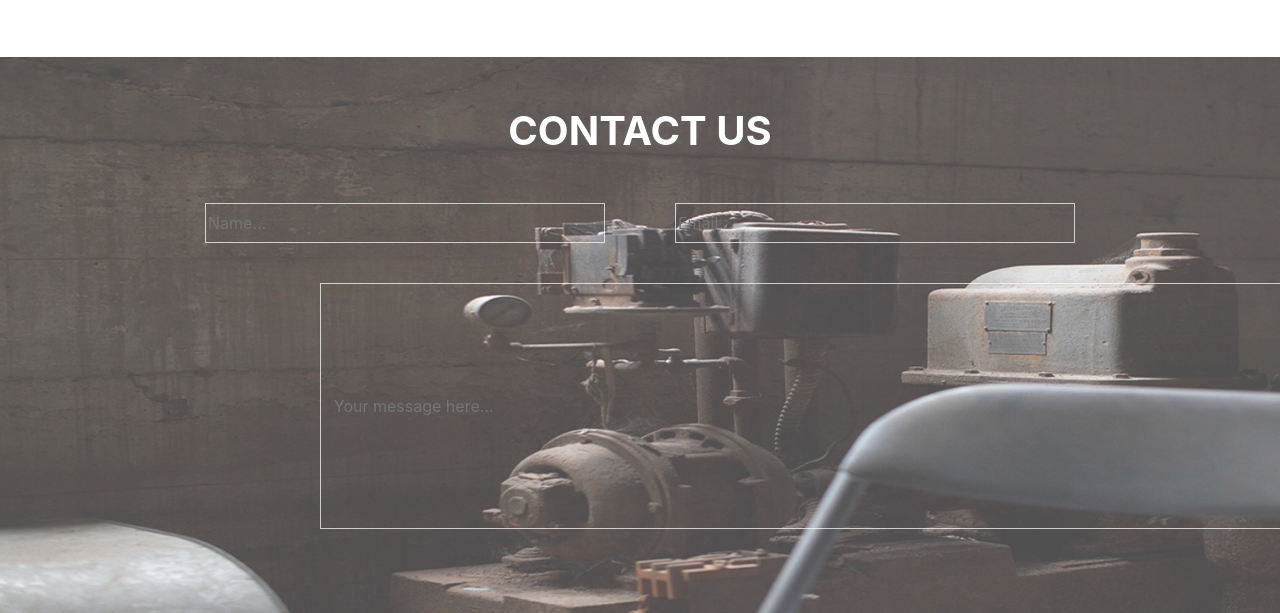
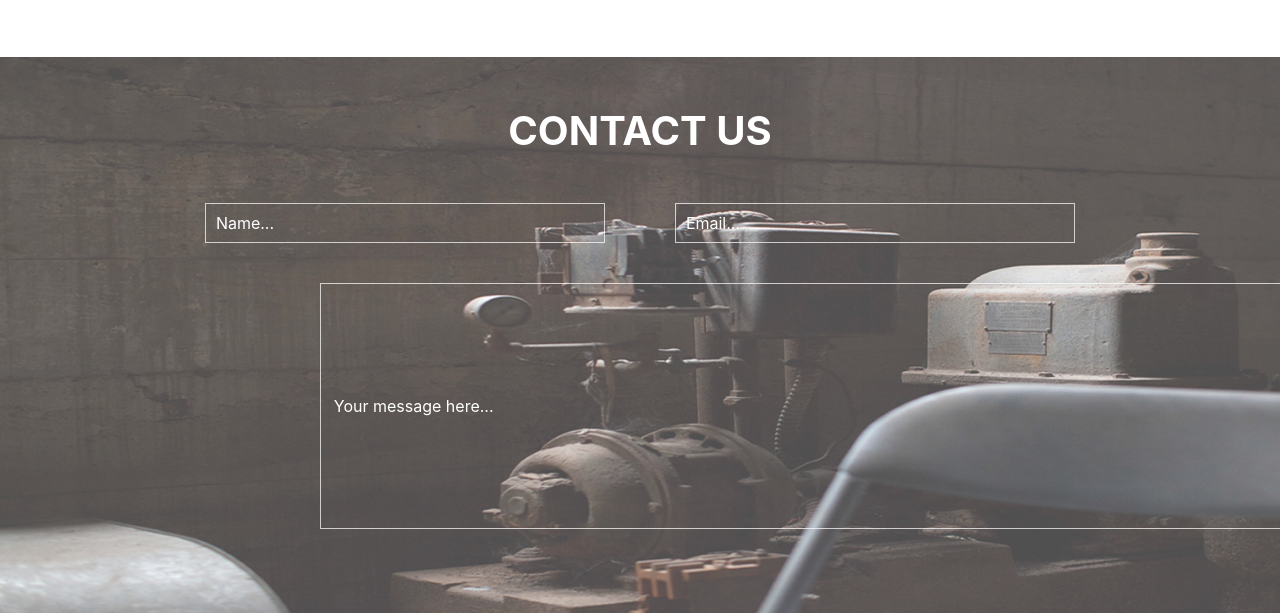
Before and after one commit to KiptooRugut/Delani-Studio, a plain HTML site: page index.html in a window 1280 px wide. Shown: the part 3475-4088 px from the top of the page. Drawn offline with nearby package versions, Linux system fonts and the light colour scheme; a web font is replaced by a local one.

Commit message:
it will  style the text in the input area

```diff
--- a/css/styles.css
+++ b/css/styles.css
@@ -129,3 +129,12 @@
     align-content: center;
     padding-left: 1%;
 }
+
+#text_area::placeholder {
+    color: white;
+}
+
+#contact::placeholder {
+    color: white;
+    padding-left: 2%;
+}
```
